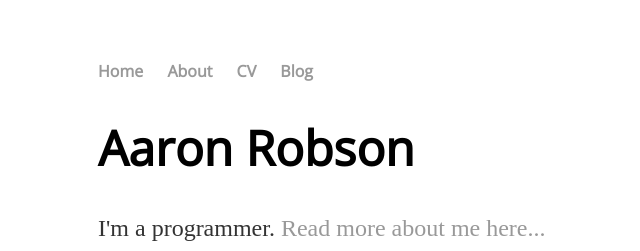
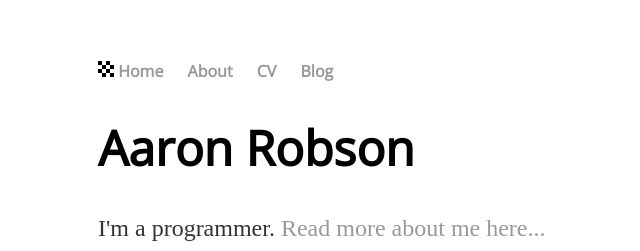
Before and after one commit to AaronRobson/AaronRobson.github.io, a Jekyll site: the page built from index.html, in a window 1280 px wide. Shown: the top 251 px of the page, without its empty margins (94-734 px from the left). Built offline with Jekyll 4.4.1, drawn with Linux system fonts in a browser that asks for light colours.

Commit message:
Placing the favicon on the Home button.

```diff
--- a/_layouts/default.html
+++ b/_layouts/default.html
@@ -11,7 +11,7 @@
   <body>
     <nav>
       <ul>
-      <li><a href="/">Home</a></li>
+      <li><a href="/"><img alt="Home icon" src="/static/favicon/aaronrobson.ico" />&nbsp;Home</a></li>
       <li><a href="/about">About</a></li>
       <li><a href="/cv">CV</a></li>
       <li><a href="/blog">Blog</a></li>
--- a/static/css/main.css
+++ b/static/css/main.css
@@ -16,7 +16,7 @@ nav ul li, footer ul li { display: inline; margin-right: 20px; }
 
 footer { border-top: 1px solid #d5d5d5; font-size: .8em; }
 
-footer ul li a img { height: 1em }
+nav ul li a img, footer ul li a img { height: 1em }
 
 /* Blog */
 ul.posts { margin: 20px auto 40px; font-size: 1.5em; }
```
